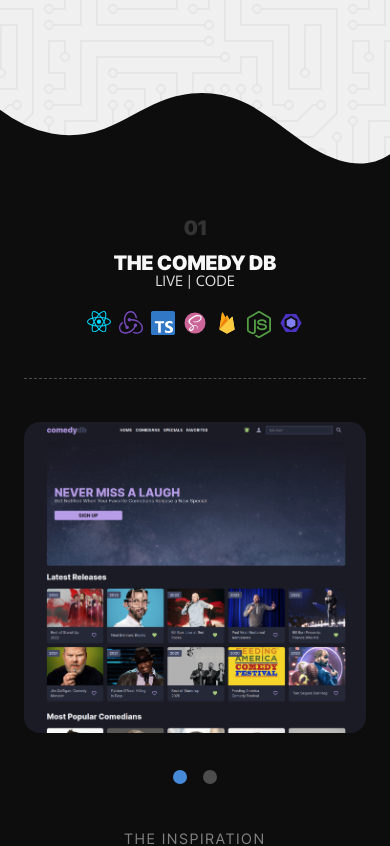
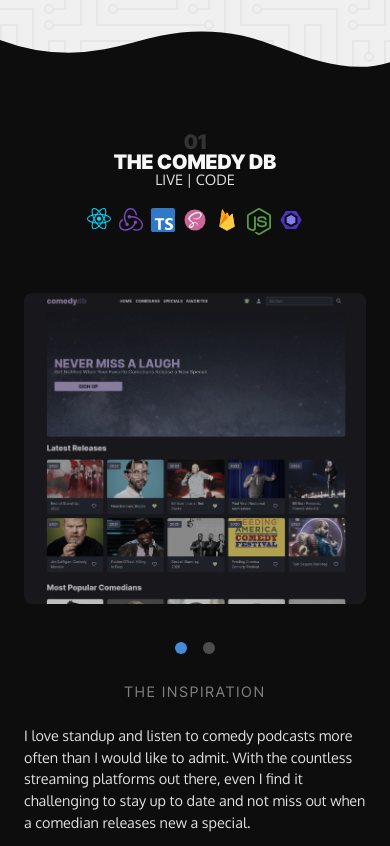
Before and after one commit to bmilcs/bmilcs.github.io, a React (Vite) app: page / in a window 390 px wide. Shown: the part 840-1686 px from the top of the page. Built offline with nearby package versions, Linux system fonts and the light colour scheme.

Commit message:
Fix styling & spacing inconsistencies on mobile/desktop

```diff
--- a/src/app/App.scss
+++ b/src/app/App.scss
@@ -1,9 +1,9 @@
 .column {
   width: 100%;
-  max-width: 1080px;
+  max-width: 1280px;
   margin-inline: auto;
   margin-bottom: -1rem;
-  padding: min(10vw, 3.5rem);
+  padding-inline: min(10vw, 3.5rem);
 
   @media (width < 600px) {
     padding: 1.5rem;
--- a/src/components/carousel/Carousel.scss
+++ b/src/components/carousel/Carousel.scss
@@ -1,16 +1,16 @@
-.project__carousel {
+.carousel {
   max-width: 100%;
-  min-height: 300px;
   height: 100%;
 
   button {
     z-index: 0;
   }
 
-  &-images {
+  &__images {
     display: flex;
     gap: 1rem;
     align-items: center;
+
     overflow-x: hidden;
     scroll-snap-type: x mandatory;
 
@@ -19,23 +19,25 @@
 
     cursor: pointer;
 
+    filter: grayscale(50%);
+    opacity: 0.75;
+
+    transition: opacity 0.3s ease-in-out;
+
+    &:hover,
+    &:focus {
+      filter: grayscale(0%);
+      opacity: 1;
+    }
+
     img {
       scroll-snap-align: start;
       object-fit: cover;
-
-      filter: grayscale(20%);
-      opacity: 1;
-      transition: transform 0.3s ease-in-out;
-
-      &:hover {
-        filter: grayscale(0%);
-        opacity: 1;
-      }
     }
   }
 
-  &-bottom-buttons {
-    --button-size: 0.85rem;
+  &__bottom-buttons {
+    --button-size: 0.75rem;
 
     margin-top: 1rem;
 
@@ -48,8 +50,8 @@
 
     button {
       height: var(--button-size);
-      aspect-ratio: 1/1;
-      border-radius: 100vh;
+      aspect-ratio: 1;
+      border-radius: 50vw;
 
       cursor: pointer;
 
--- a/src/components/carousel/Carousel.tsx
+++ b/src/components/carousel/Carousel.tsx
@@ -52,9 +52,9 @@ function Carousel({ imageArray }: TProps) {
   };
 
   return (
-    <div className='project__carousel'>
+    <div className='carousel'>
       <button
-        className='project__carousel-images'
+        className='carousel__images'
         ref={carouselRef}
         onClick={() => cycleImage()}
         onScroll={(e) => {
@@ -68,21 +68,24 @@ function Carousel({ imageArray }: TProps) {
         })}
       </button>
 
-      <div className='project__carousel-bottom-buttons'>
-        {imageArray.length > 1 &&
-          imageArray.map(({ url, alt }, idx) => {
+      {imageArray.length > 1 && (
+        <div className='carousel__bottom-buttons'>
+          {imageArray.map(({ url, alt }, idx) => {
             return (
               <button
-                className={`${currentImageIndex === idx ? 'currentImage' : ''}`}
+                className={`carousel__bottom-button ${
+                  currentImageIndex === idx ? 'currentImage' : ''
+                }`}
                 key={url}
-                aria-label={`View ${alt}`}
+                aria-label={`View ${alt} Image`}
                 onClick={() => {
                   setCurrentImageIndex(idx);
                 }}
               ></button>
             );
           })}
-      </div>
+        </div>
+      )}
     </div>
   );
 }
--- a/src/components/header/Header.scss
+++ b/src/components/header/Header.scss
@@ -1,5 +1,6 @@
 header {
   position: sticky;
+  padding-block: 5vh;
 
   display: grid;
   grid-template-columns: 1fr 1fr;
--- a/src/components/hero/Hero.scss
+++ b/src/components/hero/Hero.scss
@@ -1,12 +1,11 @@
 .hero {
   --spacer: 1vh;
   --timer: 1s;
-
-  min-height: 110vh;
-
-  animation: fadeInFromLeft var(--timer) cubic-bezier(0, 1.32, 1, 1) 1 normal forwards;
+  position: relative;
 
   &__text {
+    animation: fadeInFromLeft var(--timer) cubic-bezier(0, 1.32, 1, 1) 1 normal forwards;
+
     transform: translateY(-10vh);
 
     // Bryan Miller
@@ -48,7 +47,7 @@
   }
 }
 
-.custom-shape-divider-bottom-1680202580 {
+.custom-shape-divider-bottom-1680894835 {
   position: absolute;
   bottom: 0;
   left: 0;
@@ -57,16 +56,16 @@
   line-height: 0;
 }
 
-.custom-shape-divider-bottom-1680202580 svg {
+.custom-shape-divider-bottom-1680894835 svg {
   position: relative;
   display: block;
-  width: calc(135% + 1.3px);
-  height: 78px;
-  border-radius: 0;
+  width: calc(100% + 1.3px);
+  // fixed: static height looked too wavy on mobile
+  height: min(10vw, 75px);
 }
 
-.custom-shape-divider-bottom-1680202580 .shape-fill {
-  fill: var(--clr-portfolio-bg);
+.custom-shape-divider-bottom-1680894835 .shape-fill {
+  fill: #0d0d0d;
 }
 
 @keyframes fadeInFromLeft {
--- a/src/components/hero/Hero.tsx
+++ b/src/components/hero/Hero.tsx
@@ -32,7 +32,7 @@ function Hero() {
         </div>
       </div>
 
-      <div className='custom-shape-divider-bottom-1680202580'>
+      <div className='custom-shape-divider-bottom-1680894835'>
         <svg
           data-name='Layer 1'
           xmlns='http://www.w3.org/2000/svg'
--- a/src/components/portfolio/Portfolio.scss
+++ b/src/components/portfolio/Portfolio.scss
@@ -4,7 +4,8 @@
   display: grid;
   place-items: center;
 
-  padding-block: 5vh;
+  padding-top: 5vh;
+  padding-bottom: 10vh;
 
   background: var(--clr-portfolio-bg);
   color: var(--clr-neutral-200);
@@ -16,7 +17,7 @@
   }
 }
 
-.custom-shape-divider-bottom-1680726704 {
+.custom-shape-divider-bottom-1680894927 {
   position: absolute;
   bottom: 0;
   left: 0;
@@ -25,13 +26,14 @@
   line-height: 0;
 }
 
-.custom-shape-divider-bottom-1680726704 svg {
+.custom-shape-divider-bottom-1680894927 svg {
   position: relative;
   display: block;
-  width: calc(177% + 1.3px);
-  height: 63px;
+  width: calc(100% + 1.3px);
+  // fixed: static height looked too wavy on mobile
+  height: min(10vw, 75px);
 }
 
-.custom-shape-divider-bottom-1680726704 .shape-fill {
+.custom-shape-divider-bottom-1680894927 .shape-fill {
   fill: var(--clr-about-bg);
 }
--- a/src/components/portfolio/Portfolio.tsx
+++ b/src/components/portfolio/Portfolio.tsx
@@ -11,7 +11,7 @@ function Portfolio() {
         })}
       </div>
 
-      <div className='custom-shape-divider-bottom-1680726704'>
+      <div className='custom-shape-divider-bottom-1680894927'>
         <svg
           data-name='Layer 1'
           xmlns='http://www.w3.org/2000/svg'
--- a/src/components/project/Project.scss
+++ b/src/components/project/Project.scss
@@ -1,6 +1,14 @@
 .project {
+  --title-gap: 2.5vh;
+  --header-gap: 3vh;
+  --p-gap: 3vh;
+
   position: relative;
   color: var(--clr-neutral-300);
+
+  @media (width > 850px) {
+    padding-block: var(--p-gap);
+  }
 
   &__header {
     z-index: 1;
@@ -11,14 +19,11 @@
     padding-block: 1rem;
 
     background: var(--clr-portfolio-bg);
-    border-bottom: 1px dashed var(--clr-neutral-700);
+    border-bottom: 1px dashed var(--clr-neutral-800);
 
     @media (width < 850px) {
       display: block;
-
-      > * {
-        margin-bottom: 1.5rem;
-      }
+      border: 0;
     }
   }
 
@@ -65,7 +70,8 @@
 
       @media (width < 850px) {
         left: 50%;
-        top: calc(-100% - var(--line-thickness) * 2.5);
+        // top: calc(-100% - var(--line-thickness) * 2.5);
+        top: -100%;
         width: max-content;
         transform: rotate(0) translateX(-50%);
       }
@@ -89,6 +95,7 @@
     @media (width < 850px) {
       > * {
         width: 24px;
+        margin-top: var(--title-gap);
       }
 
       // tooltips extend beyond viewport on small screens
@@ -104,16 +111,14 @@
   }
 
   &__content {
-    --title-gap: 2.5vh;
-    --header-gap: 3vh;
-    --p-gap: 3vh;
-
+    // grid is used to change order of carousel/text
     display: grid;
-    grid-template-rows: repeat(2, max-content);
+    grid-template-columns: 1fr;
     margin-block: var(--title-gap);
-    gap: 3rem;
 
     @media (width > 850px) {
+      gap: 3rem;
+      display: grid;
       grid-template-columns: 1fr 1fr;
     }
   }
@@ -134,6 +139,10 @@
       line-height: 1.5;
       color: var(--clr-neutral-300);
     }
+
+    @media (width < 850px) {
+      margin-top: calc(1.5 * var(--title-gap));
+    }
   }
 
   &__screenshots {
@@ -141,7 +150,7 @@
     height: 100%;
 
     img {
-      border-radius: var(--border-radius-400);
+      border-radius: var(--border-radius-200);
     }
 
     @media (width <850px) {
@@ -150,8 +159,8 @@
   }
 
   @media (width < 850px) {
-    display: grid;
-    justify-content: center;
+    &__header {
+    }
 
     &__title,
     &__links,
```
